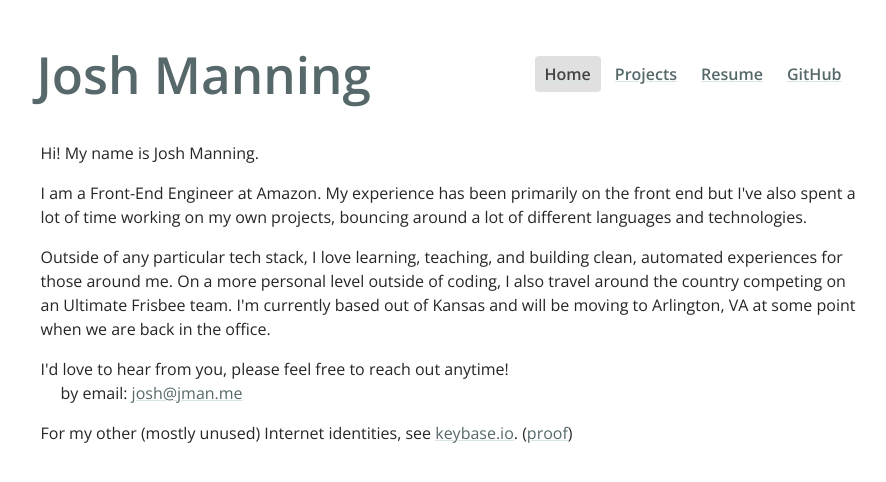
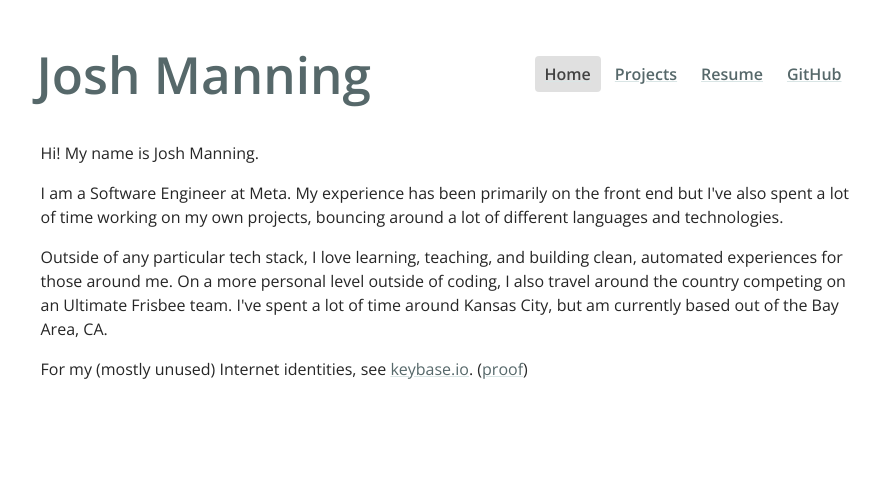
Before and after one commit to its-jman/jman.me, a Jekyll site: the page built from docs/index.html, in a window 1280 px wide. Shown: the top 482 px of the page, without its empty margins (188-1074 px from the left). Built offline with Jekyll 4.4.1, drawn with Linux system fonts in a browser that asks for light colours.

Commit message:
Update index.html

```diff
--- a/docs/index.html
+++ b/docs/index.html
@@ -7,22 +7,15 @@
 </div>
 
 <div class="p">
-  I am a Front-End Engineer at Amazon. My experience has been primarily on the front end but I've also spent a lot of time working on my own projects, bouncing around a lot of different languages and technologies.
+  I am a Software Engineer at Meta. My experience has been primarily on the front end but I've also spent a lot of time working on my own projects, bouncing around a lot of different languages and technologies.
 </div>
 
 <div class="p">
-  Outside of any particular tech stack, I love learning, teaching, and building clean, automated experiences for those around me. On a more personal level outside of coding, I also travel around the country competing on an Ultimate Frisbee team. I'm currently based out of Kansas and will be moving to Arlington, VA at some point when we are back in the office.
+  Outside of any particular tech stack, I love learning, teaching, and building clean, automated experiences for those around me. On a more personal level outside of coding, I also travel around the country competing on an Ultimate Frisbee team. I've spent a lot of time around Kansas City, but am currently based out of the Bay Area, CA.
 </div>
 
 <div class="p">
-  I'd love to hear from you, please feel free to reach out anytime!
-  <ul class="contact-list">
-    <li>by email: <a href="mailto:josh@jman.me">josh@jman.me</a></li>
-  </ul>
-</div>
-
-<div class="p">
-  For my other (mostly unused) Internet identities, see
+  For my (mostly unused) Internet identities, see
   <a href="https://keybase.io/jbmanning">keybase.io</a>.
   (<a href="/keybase.txt">proof</a>)
 </div>
```
